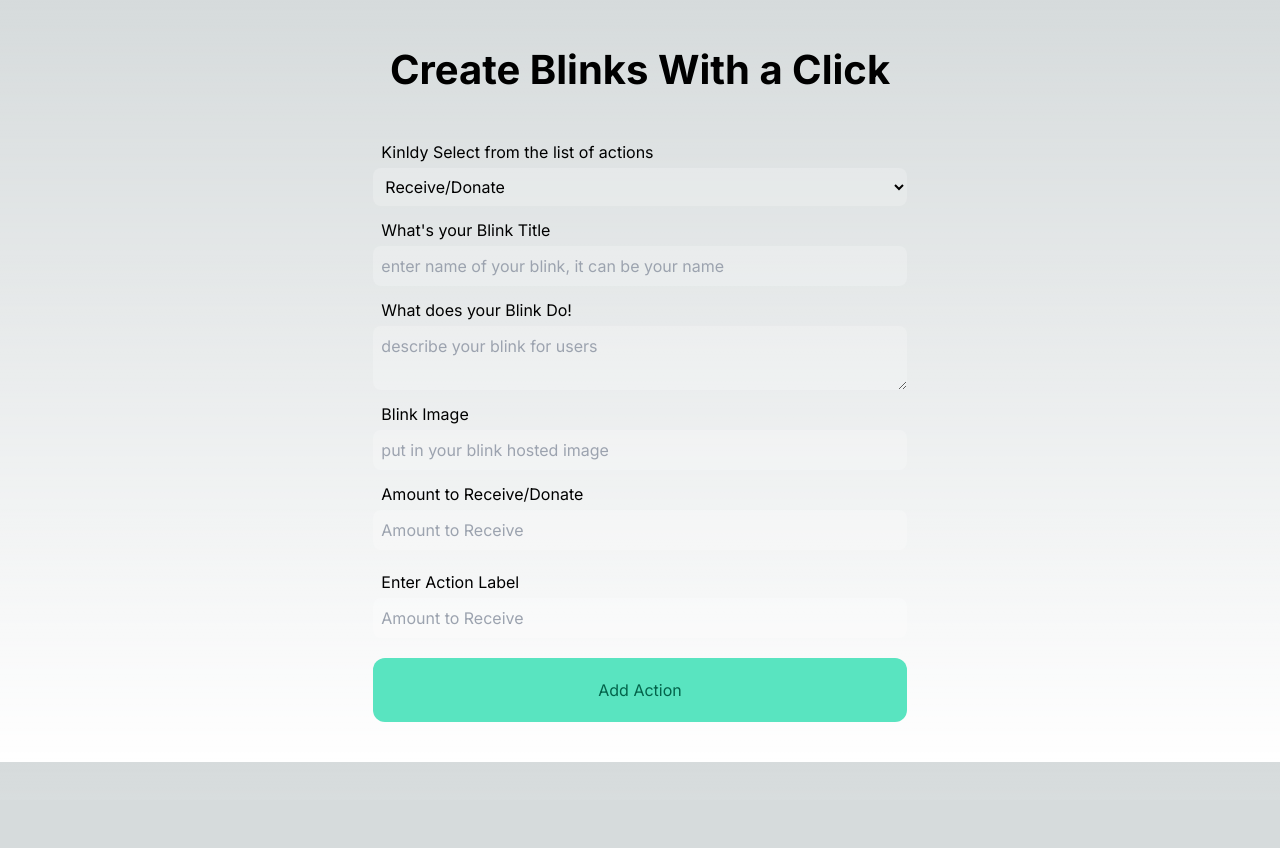
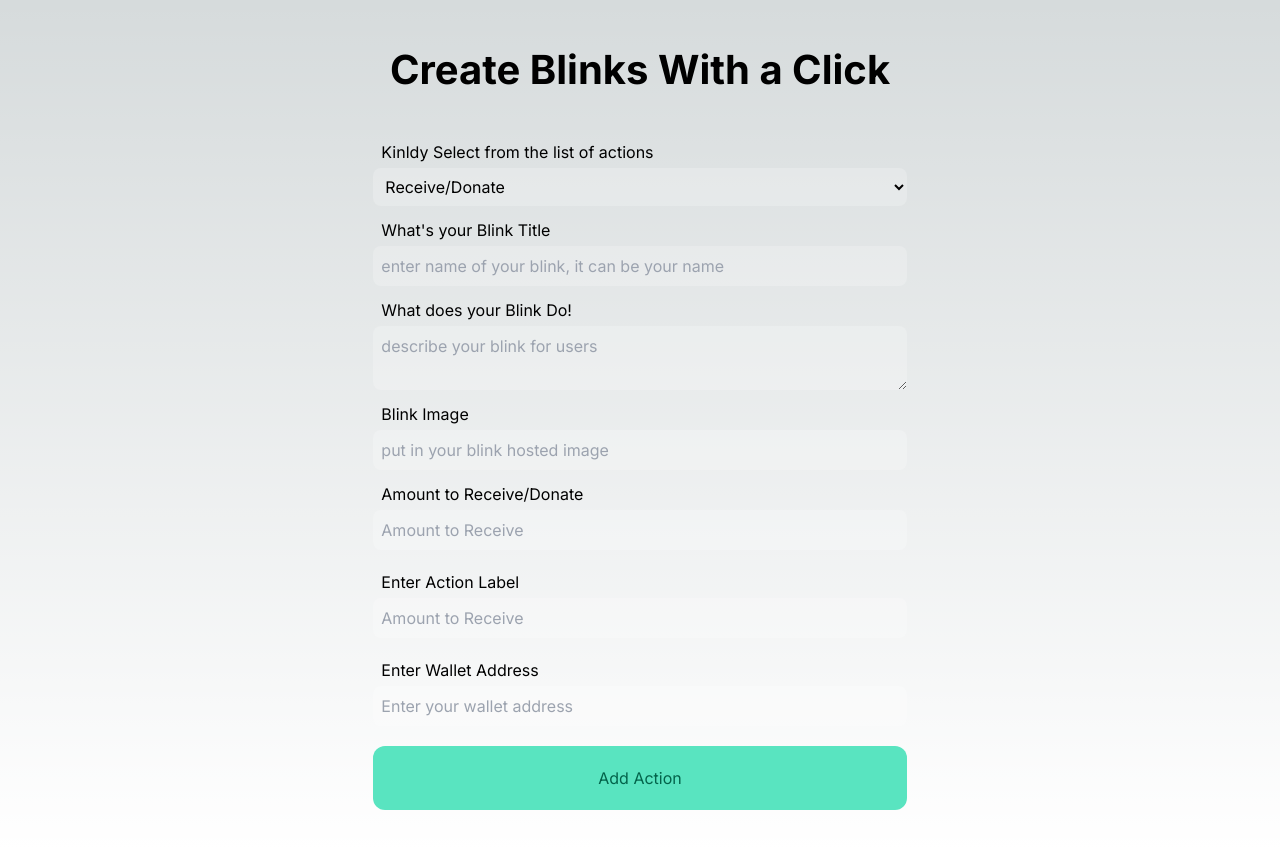
Before and after one commit to YrayPixels/event-blinks, a Next.js app: page / in a window 1280 px wide. Before the commit the page ends 800 px from the top, so only its background shows below. Built offline with nearby package versions, Linux system fonts and the light colour scheme.

Commit message:
added the other items in here too

```diff
--- a/src/app/page.tsx
+++ b/src/app/page.tsx
@@ -10,7 +10,8 @@ export default function Home() {
     description: '',
     image: '',
     price: '0',
-    actionTitle: ''
+    actionTitle: '',
+    walletAddress: ''
   })
 
 
@@ -24,18 +25,17 @@ export default function Home() {
       image: actions.image,
       price: actions.price,
       actionTitle: `${actions.actionTitle} ${actions.price} SOL`,
-      actionUrl: ``
+      actionUrl: ``,
+      walletAddress: actions.walletAddress,
     }
 
     setBlinkLink(`https://www.dial.to/?action=solana-action:http://localhost:3000/api/actions/mint?create=${encodeURIComponent(JSON.stringify(blinkJson))}`)
   }
 
-
-  console.log(actions);
   return (
     <div className="flex flex-col justify-start items-center py-10 ">
 
-      <h2 className="font-bold text-[40px] mb-10">Create Blinks With a Click</h2>
+      <h2 className="font-bold text-[40px] mb-10 w-10/12 text-center">Create Blinks With a Click</h2>
 
       <div className="w-10/12 md:w-5/12 m-auto  gap-y-2 items-center">
 
@@ -67,13 +67,18 @@ export default function Home() {
           <label htmlFor="" className="mb-1 ps-2">Enter Action Label</label>
           <input onChange={(e) => setActions({ ...actions, actionTitle: e.target.value })} type="text" className="p-2 rounded-lg bg-white/20" placeholder="Amount to Receive" />
         </div>
+
+        <div className="mb-5 flex flex-col">
+          <label htmlFor="" className="mb-1 ps-2">Enter Wallet Address</label>
+          <input onChange={(e) => setActions({ ...actions, walletAddress: e.target.value })} type="text" className="p-2 rounded-lg bg-white/20" placeholder="Enter your wallet address" />
+        </div>
         <div>
           <button onClick={() => UploadBlink()} className="rounded-xl bg-[#59E4C0] py-5 text-[#03634A] p-2 text-[16px] text-center w-full m-auto">Add Action</button>
         </div>
 
         {
-          blinkLink !== '' && <div className="mt-5">
-            <a href={blinkLink} target="_blank">Visit Blink Link</a>
+          blinkLink !== '' && <div className="mt-5 w-full">
+            <a href={blinkLink} className="rounded-xl bg-yellow-400 py-5 text-[#03634A] p-2 text-[16px] text-center w-full m-auto" target="_blank">Click to Visit Blink Link</a>
           </div>
         }
       </div>
```
